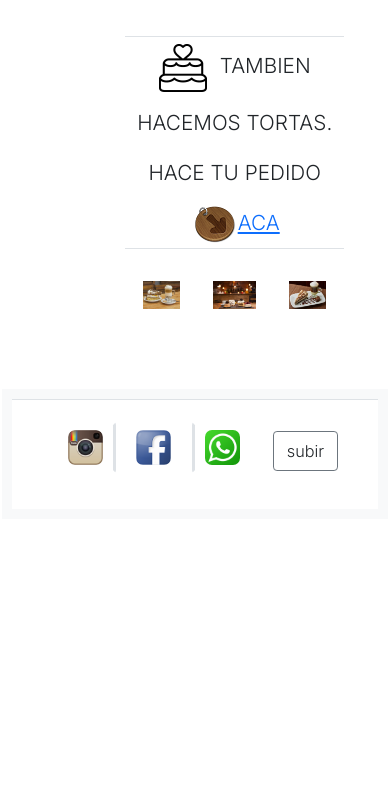
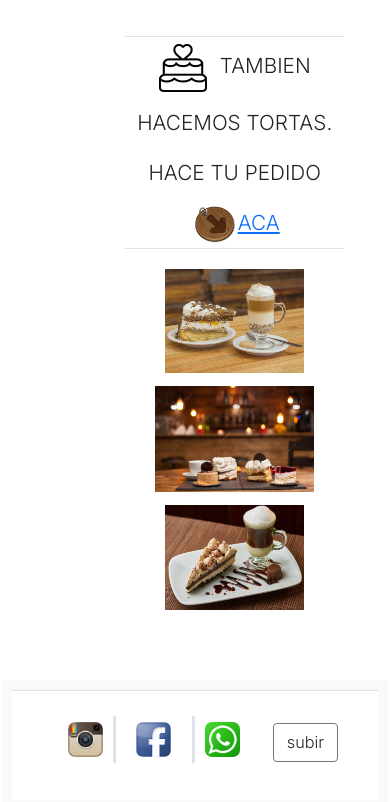
Before and after one commit to leofandos/cafe-repositorio-coder, a plain HTML site: page views/productos.html in a window 390 px wide. Shown: the part 2806-3608 px from the top of the page. Before the commit the page ends 3327 px from the top, so only its background shows below. Drawn offline with nearby package versions, Linux system fonts and the light colour scheme.

Commit message:
bootsFinal

```diff
--- a/views/productos.html
+++ b/views/productos.html
@@ -206,13 +206,13 @@
       </div>
       <div class="container mt-4 d-flex">
         <div class="row justify-content-md-center">
-          <div class="col mb-3">
+          <div class="col-xs-12 col-sm-12 col-md-4 mb-3">
             <img width="70%" src="../img/torta1.jpg" alt="torta">
           </div>
-          <div class="col mb-3">
+          <div class="col-xs-12 col-sm-12 col-md-4 mb-3">
             <img width="80%" src="../img/torta2.jpg" alt="torta">
           </div>
-          <div class="col mb-3">
+          <div class="col-xs-12 col-sm-12 col-md-4 mb-3">
             <img width="70%" src="../img/torta3.jpg" alt="torta">
           </div>
         </div>
```
